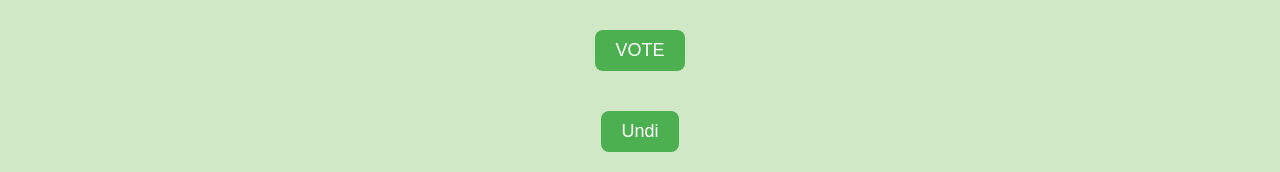
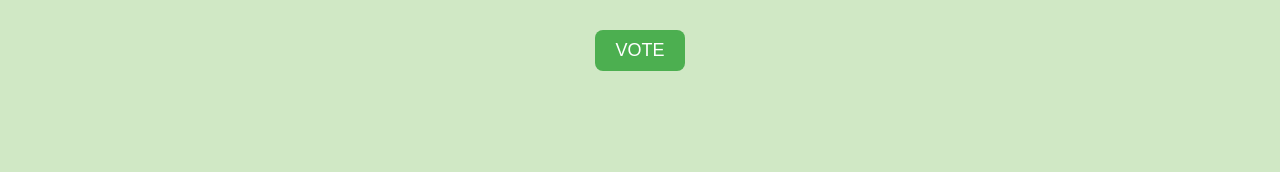
Before and after one commit to shak-rarw/posternurse, a plain HTML site: page index.html in a window 1280 px wide. Shown: the part 1157-1329 px from the top of the page. After the commit the page ends 1268 px from the top, so only its background shows below. Drawn offline with Linux system fonts and the light colour scheme.

Commit message:
Update index.html

```diff
--- a/index.html
+++ b/index.html
@@ -70,10 +70,6 @@
             <br><br>
             <button type="submit">VOTE</button>
         </form>
-      <!-- Tambah SEM 3 hingga 6 sama seperti di atas -->
-    </div>
-    <button type="submit">Undi</button>
-  </form>
 
   <div id="poll-result" style="display: none;">
     <h2>Keputusan Undian</h2>
```
